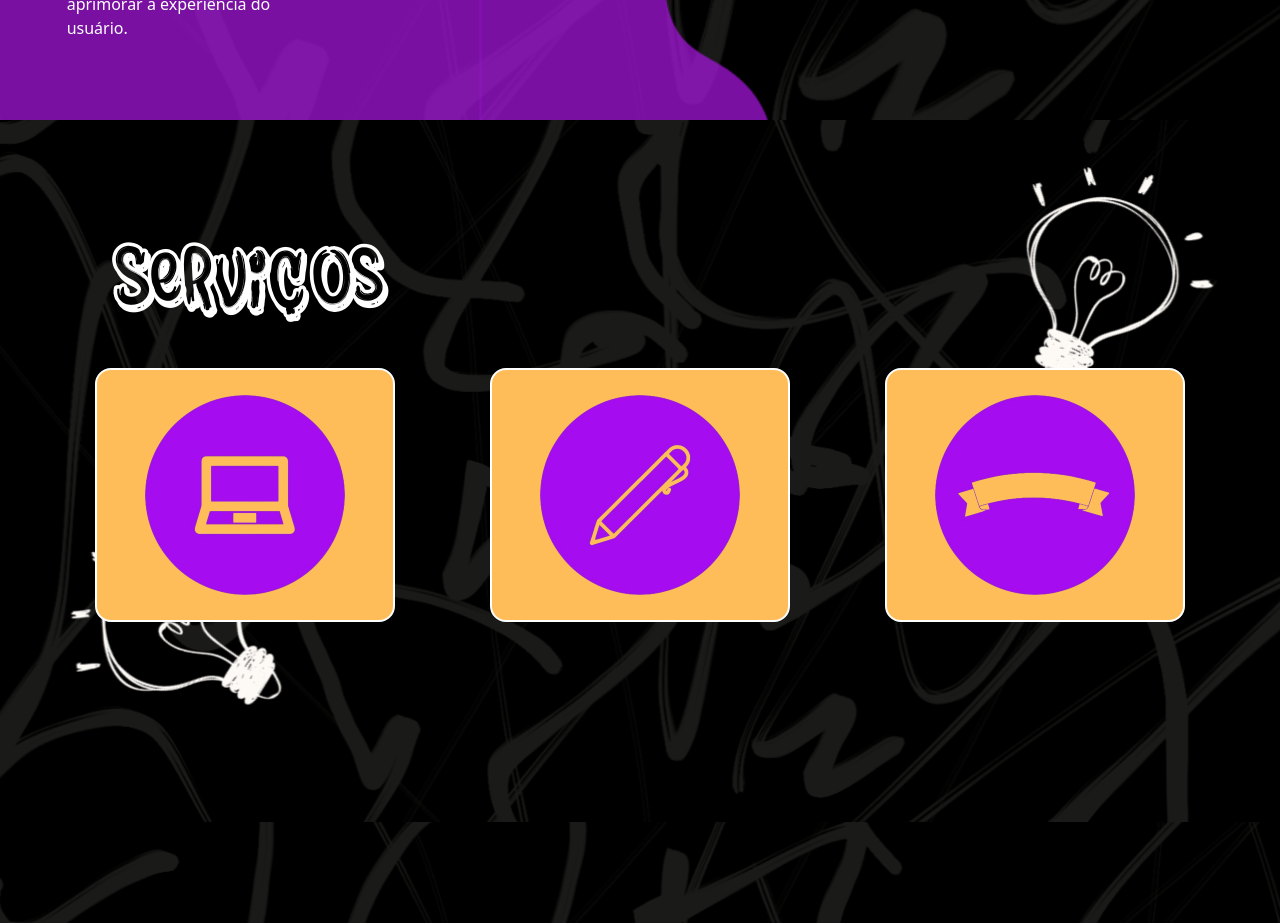
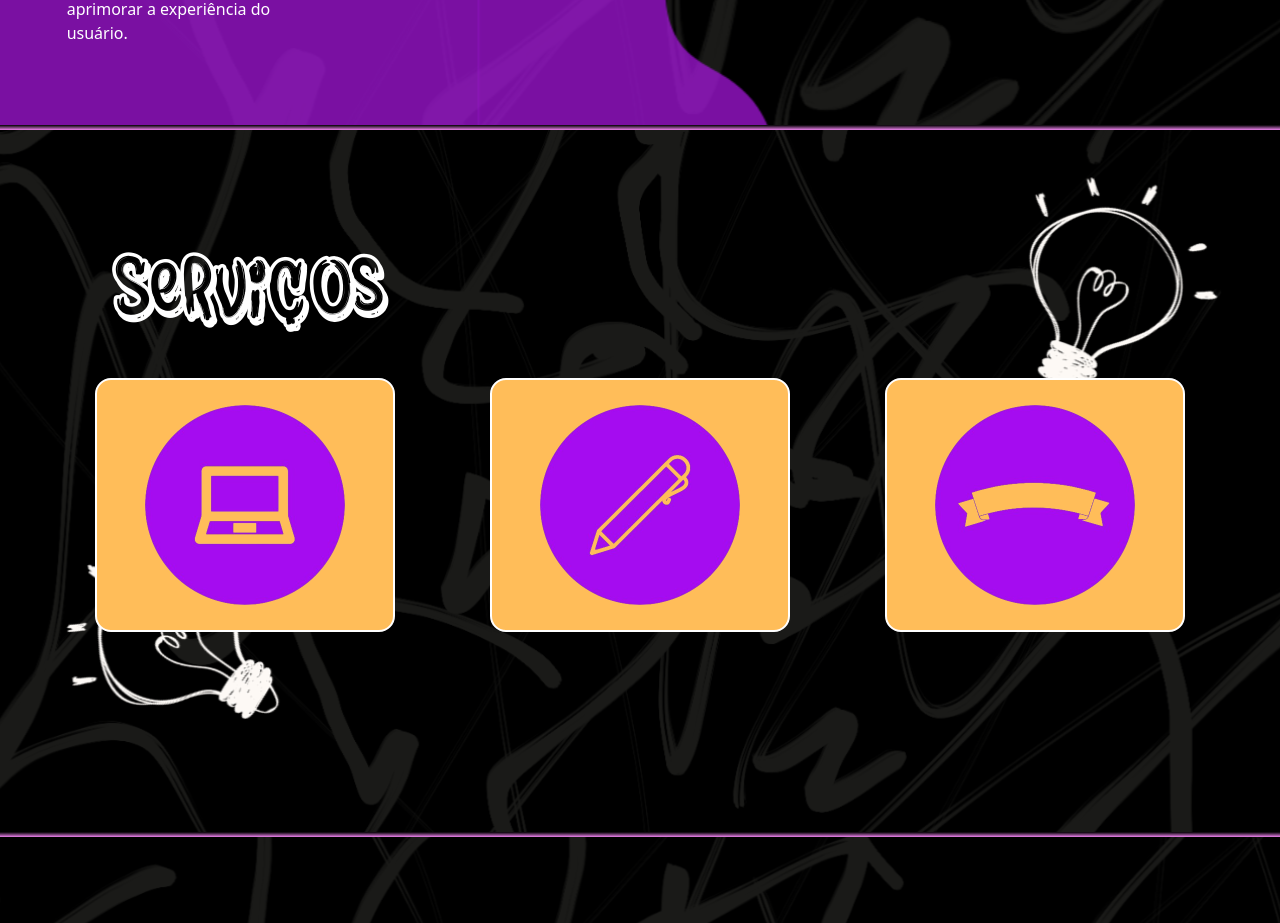
Before and after one commit to Antonio-Jr28/os-cria-cria, a React (Vite) app: page / in a window 1280 px wide. Shown: the part 1340-2263 px from the top of the page. Built offline with nearby package versions, Linux system fonts and the light colour scheme.

Commit message:
adicionando componente para dividir

```diff
--- /dev/null
+++ b/src/components/gradient-divider/gradient-divider.component.tsx
@@ -0,0 +1,20 @@
+import React from 'react'
+
+interface GradientDividerProps {
+  height: string
+  colorStart: string
+  colorEnd: string
+}
+
+export const GradientDivider: React.FC<GradientDividerProps> = ({
+  height,
+  colorStart,
+  colorEnd,
+}) => {
+  const dividerStyle = {
+    height: height || '5px',
+    background: `linear-gradient(180deg, ${colorStart} 0%, ${colorEnd} 100%)`,
+  }
+
+  return <div style={dividerStyle}></div>
+}
--- a/src/page/home.page.tsx
+++ b/src/page/home.page.tsx
@@ -9,6 +9,7 @@ import { ServicesSection } from '../components/services/section-services.compone
 import Banner from '../assets/banners/banner-1.svg'
 import BannerTwo from '../assets/banners/banner-2.svg'
 import Bannerfour from '../assets/banners/banner-4.svg'
+import { GradientDivider } from '../components/gradient-divider/gradient-divider.component'
 
 export const HomePage = () => {
   const images = [Banner, Bannerfour, BannerTwo]
@@ -66,7 +67,10 @@ export const HomePage = () => {
         id="about"
         className="background-about-us background-about-us-desktop"
       >
+        <GradientDivider height="5px" colorStart="violet" colorEnd="violet" />
+
         <AboutUs />
+        <GradientDivider height="5px" colorStart="black" colorEnd="violet" />
       </section>
 
       <section
@@ -75,11 +79,13 @@ export const HomePage = () => {
       >
         <ServicesSection services={services} />
         <Divider />
+        <GradientDivider height="5px" colorStart="black" colorEnd="violet" />
       </section>
 
       <section className="background-image-form" id="contact">
         <ContactUs />
         <Divider />
+        <GradientDivider height="5px" colorStart="black" colorEnd="violet" />
       </section>
 
       <section className="flex justify-center items-end background-image-form ">
```
